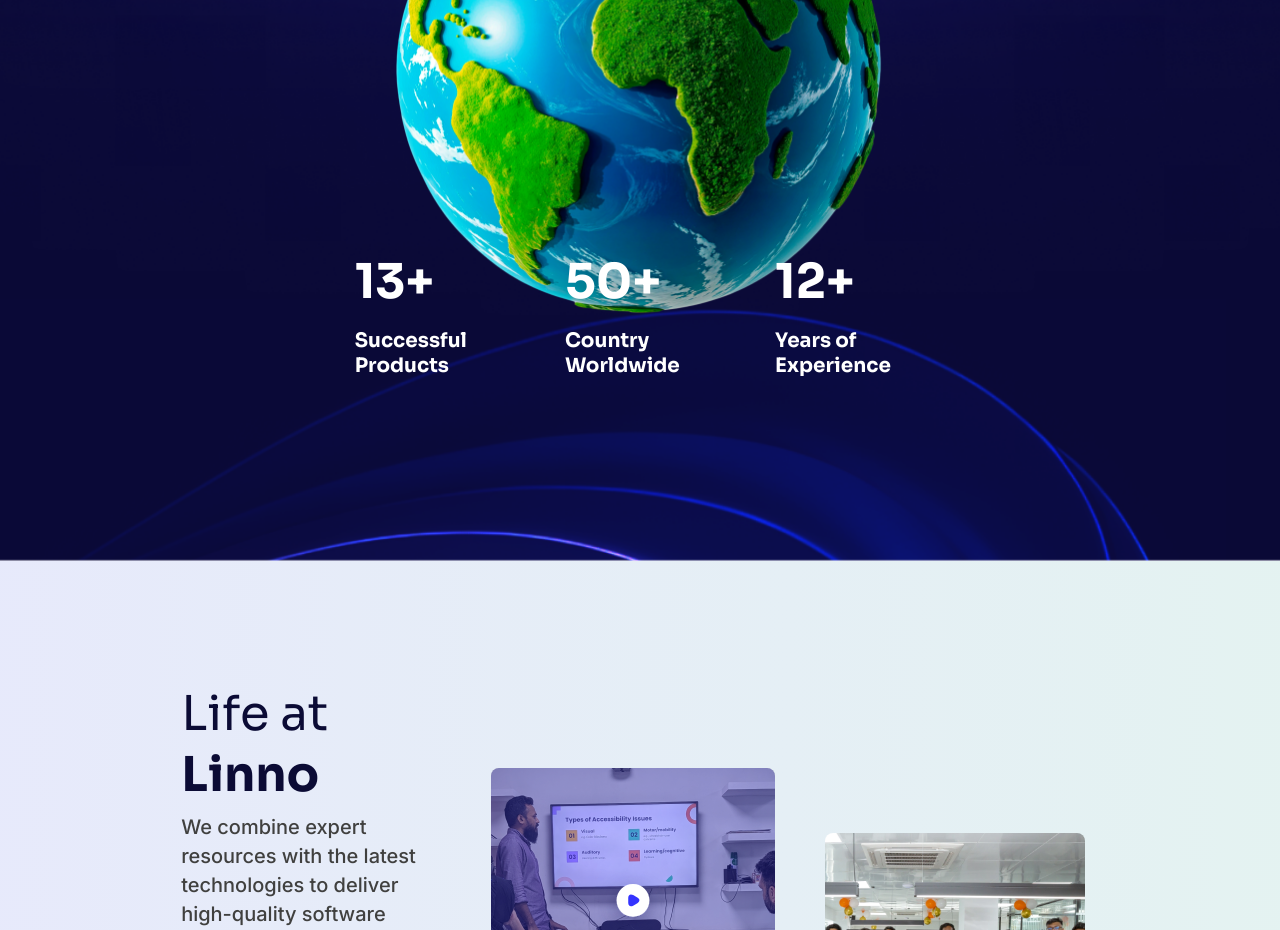
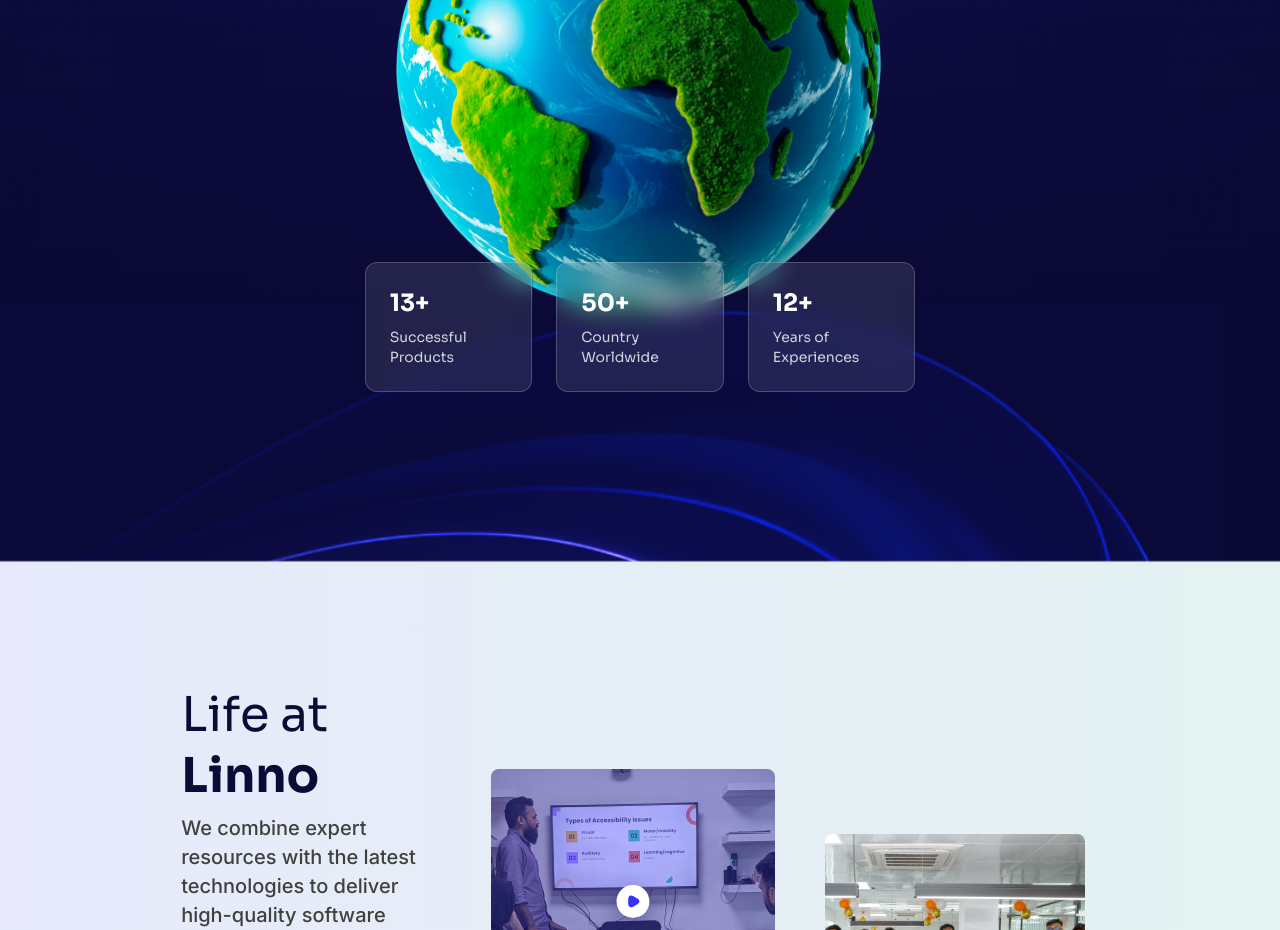
Before and after one commit to CODEREXLTD/Linno-website, a Next.js app: page / in a window 1280 px wide. Shown: the part 3440-4370 px from the top of the page. Built offline with nearby package versions, Linux system fonts and the light colour scheme.

Commit message:
added glass effect

```diff
--- a/src/app/page.jsx
+++ b/src/app/page.jsx
@@ -387,34 +387,20 @@ export default function HomePage() {
 										className="w-full h-auto"
 									/>
 								</div>
-								<div className="grid grid-cols-3">
-									<div className="flex flex-col lg:flex-row gap-[25px] sm:gap-[38px] lg:gap-[50px] justify-center items-end w-full mt-[-46px] sm:mt-[-69px] lg:mt-[-92px]">
-										<div className='flex items-start flex-col gap-4 p-[30px_46px_53px_30px] rounded-[10px] bg-[rgba(0,0,0,0)] relative z-10'>
-											<h3 className='text-white font-sora font-extrabold text-[48px] leading-[1.25]'>
-												13+
-											</h3>
-											<p className='text-white flex-col gap-4font-sora font-extrabold text-[20px] leading-[1.25]'>
-												Successful Products
-											</p>
-										</div>
+								<div className="grid grid-cols-3 gap-6 p-10 relative z-40">
+									<div className="bg-white/10 backdrop-blur-md border border-white/20 rounded-xl p-6 text-left">
+										<h2 className="text-2xl font-bold text-white">13+</h2>
+										<p className="text-white/80 mt-2 text-sm">Successful Products</p>
 									</div>
 
-									<div className='flex items-start flex-col gap-4 p-[30px_46px_53px_30px] rounded-[10px] bg-[rgba(0,0,0,0)] relative z-10'>
-										<h3 className='text-white font-sora font-extrabold text-[48px] leading-[1.25]'>
-											50+
-										</h3>
-										<p className='text-white font-sora font-extrabold text-[20px] leading-[1.25]'>
-											Country Worldwide
-										</p>
+									<div className="bg-white/10 backdrop-blur-md border border-white/20 rounded-xl p-6 text-left">
+										<h2 className="text-2xl font-bold text-white">50+</h2>
+										<p className="text-white/80 mt-2 text-sm">Country Worldwide</p>
 									</div>
 
-									<div className='flex items-start flex-col gap-4 p-[30px_46px_53px_30px] rounded-[10px] bg-[rgba(0,0,0,0)] relative z-10'>
-										<h3 className='text-white font-sora font-extrabold text-[48px] leading-[1.25]'>
-											12+
-										</h3>
-										<p className='text-white font-sora font-extrabold text-[20px] leading-[1.25]'>
-											Years of Experience
-										</p>
+									<div className="bg-white/10 backdrop-blur-md border border-white/20 rounded-xl p-6 text-left">
+										<h2 className="text-2xl font-bold text-white">12+</h2>
+										<p className="text-white/80 mt-2 text-sm">Years of Experiences</p>
 									</div>
 								</div>
 							</div>
```
